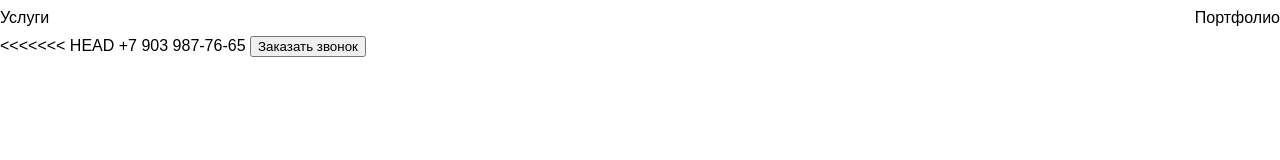
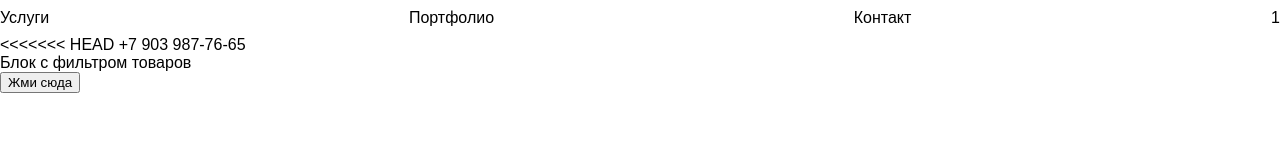
Before and after one commit to Olga2289/project-new, a plain HTML site: page index.html in a window 1280 px wide. Drawn offline with Linux system fonts and the light colour scheme.

```diff
--- a/index.html
+++ b/index.html
@@ -7,20 +7,21 @@
     <meta name='viewport' content='width=device-width, initial-scale=1'>
     <link rel='stylesheet' type='text/css' media='screen' href='css/main.css'>
     <script src='js/jquery-3.6.0.min.js'></script>
-    <script src='js/main.js'></script>
 </head>
 <body>
     <header>
         <nav>
             <a href="#services">Услуги</a>
             <a href="#portfolio">Портфолио</a>
+            <a href="#portfolio">Контакт</a>1
 
         </nav>
         <div>
 <<<<<<< HEAD
             <a href="tel:+79039877665">+7 903 987-76-65</a>
-            <button>Заказать звонок</button>
         </div>
     </header>
+    <div>Блок с фильтром товаров</div>
+  <button>Жми сюда</button>
 </body>
 </html>
```
Also changed, not shown: info.html (+1 -1 lines).
